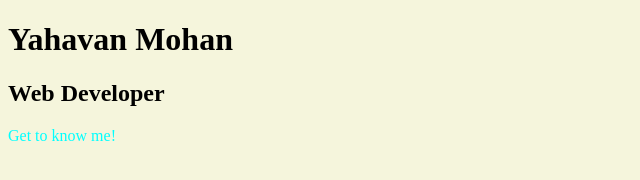
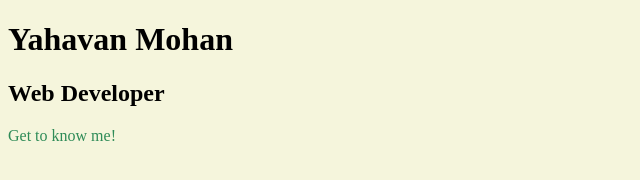
Before and after one commit to yahavan/yahavan, a plain HTML site: page index.html in a window 1280 px wide. Shown: the whole page, without its empty margins (0-640 px from the left). Drawn offline with Linux system fonts and the light colour scheme.

Commit message:
Changed color again

```diff
--- a/index.html
+++ b/index.html
@@ -9,6 +9,6 @@
 <body style="background-color: beige;">
     <h1>Yahavan Mohan</h1>
     <h2>Web Developer</h2>
-    <p style="color: aqua;">Get to know me!</p>
+    <p style="color: seagreen;" >Get to know me!</p>
 </body>
 </html>
```
